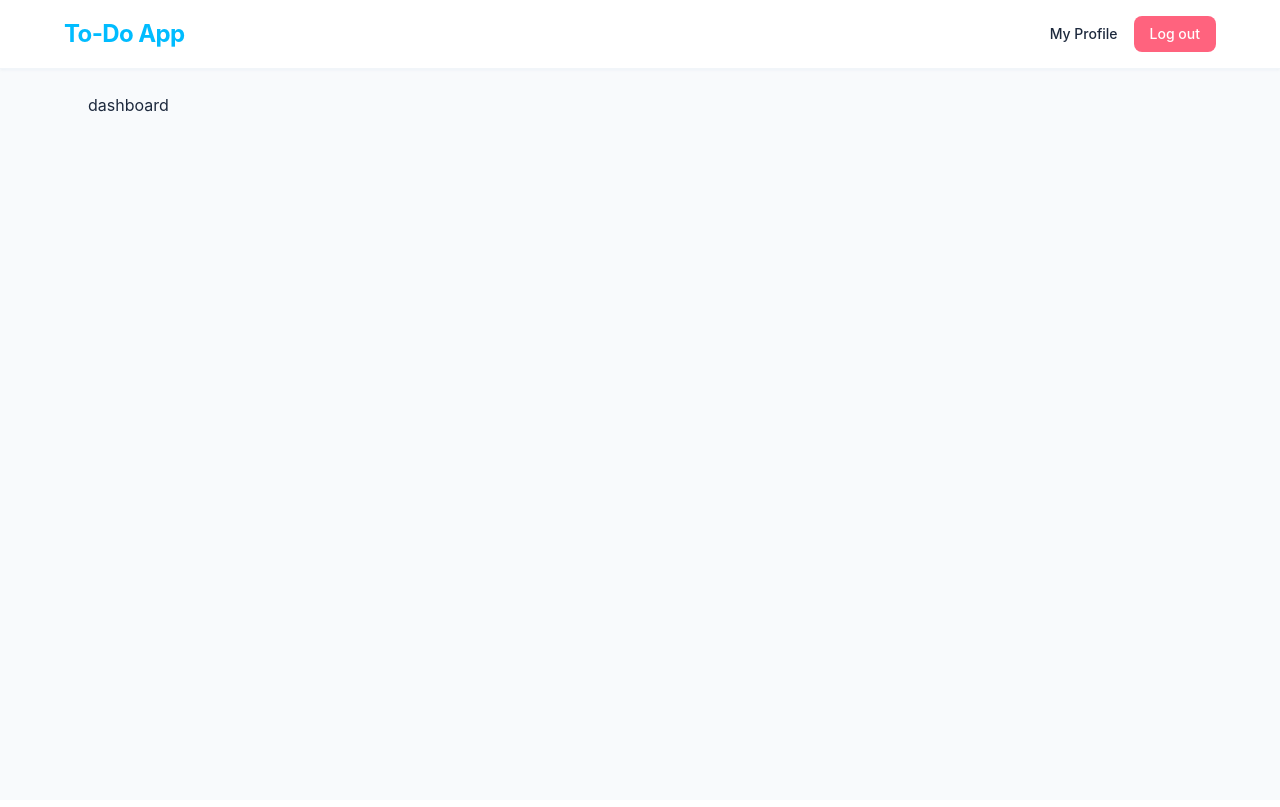
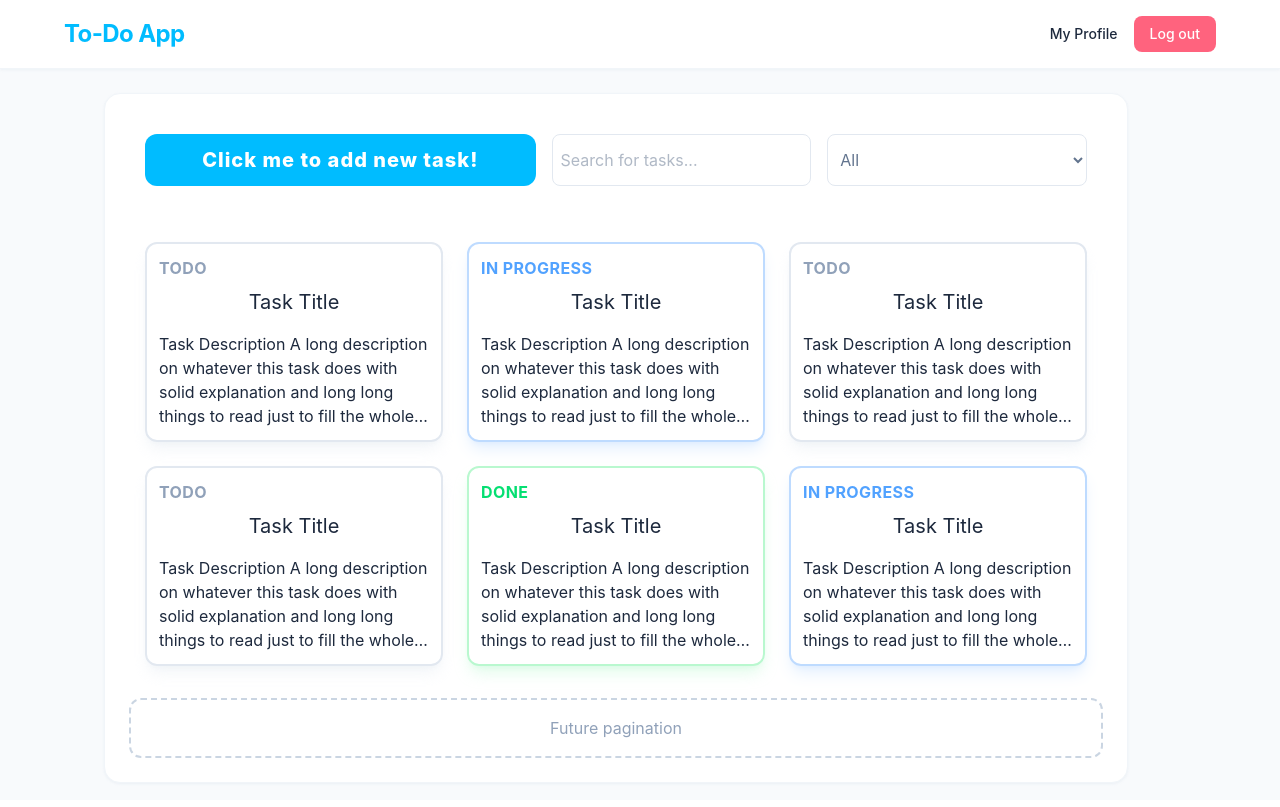
Before and after one commit to kubaMiczuu/To-Do-App, a React (Vite) app in the folder frontend-react/: page /login in a window 1280 px wide. Both pictures are taken after typing "Sample", "Sample123" into the empty fields and a click on the button "Login". Built offline with nearby package versions, Linux system fonts and the light colour scheme.

Commit message:
feat: add dashboard layout including control panel and cards container + add TaskCard component

```diff
--- /dev/null
+++ b/frontend-react/src/components/TaskCard.tsx
@@ -0,0 +1,48 @@
+interface TaskCardProps {
+    status: "TODO" | "IN_PROGRESS" | "DONE";
+    title: string;
+    description: string;
+}
+
+const statusConfig = {
+    TODO: {
+        border: "border-slate-200 shadow-slate-200/40 hover:border-slate-300",
+        text: "text-slate-400",
+        label: "TODO"
+    },
+    IN_PROGRESS: {
+        border: "border-blue-200 shadow-blue-200/40 hover:border-blue-300",
+        text: "text-blue-400",
+        label: "IN PROGRESS"
+    },
+    DONE: {
+        border: "border-green-200 shadow-green-200/40 hover:border-green-300",
+        text: "text-green-400",
+        label: "DONE"
+    }
+};
+
+const TaskCard = ({status, title, description}:TaskCardProps) => {
+
+    const config = statusConfig[status];
+
+    return (
+        <div onClick={() => {}}
+            className={`h-full rounded-xl border-2 p-3 shadow-lg hover:scale-105 transition cursor-pointer ${config.border}`}>
+
+            <h2 className={`text-md font-bold tracking-wide ${config.text}`}>
+                {config.label}
+            </h2>
+
+            <h1 className={`text-xl text-center mt-2`}>
+                {title}
+            </h1>
+
+            <p className={`mt-4 line-clamp-4`}>
+                {description} A long description on whatever this task does with solid explanation and long long things to read just to fill the whole card place just to test
+            </p>
+
+        </div>
+    )
+}
+export default TaskCard
--- a/frontend-react/src/pages/Dashboard.tsx
+++ b/frontend-react/src/pages/Dashboard.tsx
@@ -1,6 +1,57 @@
+import TaskCard from "../components/TaskCard.tsx";
+
 const Dashboard = () => {
     return (
-        <>dashboard</>
+        <div className="flex justify-between px-4 cursor-default">
+
+            <div className="flex flex-col w-full max-w-5xl min-h-[calc(100vh-128px)] bg-white border border-slate-100 shadow-sm shadow-slate-200/40 rounded-2xl p-6">
+
+                <div className="flex flex-col md:flex-row justify-center mb-6 gap-4 p-4">
+
+                    <button onClick={() => {}} className="font-extrabold tracking-wider text-center w-full md:w-1/2 text-xl text-white bg-sky-400 hover:bg-sky-500 hover:scale-105 transition px-4 py-3 rounded-xl cursor-pointer">
+                        Click me to add new task!
+                    </button>
+
+                    <input onChange={() => {}} placeholder={'Search for tasks...'} className={`border border-slate-200 rounded-lg p-2 w-full md:w-1/3 text-slate-500 focus:outline-none`}/>
+
+                    <select defaultValue={""} className={`border border-slate-200 rounded-lg p-2 w-full md:w-1/3 text-slate-500 transition cursor-pointer focus:outline-none focus:ring-sky-300`}>
+
+                        <option value="">
+                            All
+                        </option>
+
+                        <option value={'TODO'}>
+                            status: TODO
+                        </option>
+
+                        <option value={'IN_PROGRESS'}>
+                            status: IN PROGRESS
+                        </option>
+
+                        <option value={'DONE'}>
+                            status: DONE
+                        </option>
+                    </select>
+
+                </div>
+
+                <div className="flex-1 grid grid-cols-1 md:grid-cols-3 gap-6 p-4">
+                    <TaskCard status="TODO" title="Task Title" description="Task Description" />
+                    <TaskCard status="IN_PROGRESS" title="Task Title" description="Task Description" />
+                    <TaskCard status="TODO" title="Task Title" description="Task Description"/>
+                    <TaskCard status="TODO" title="Task Title" description="Task Description" />
+                    <TaskCard status="DONE" title="Task Title" description="Task Description" />
+                    <TaskCard status="IN_PROGRESS" title="Task Title" description="Task Description" />
+                </div>
+
+                <div className="mt-4 border-2 border-dashed border-slate-300 rounded-xl p-4 flex items-center justify-center text-slate-400">
+                    Future pagination
+                </div>
+
+            </div>
+
+        </div>
     )
 }
-export default Dashboard
+
+export default Dashboard;
```
